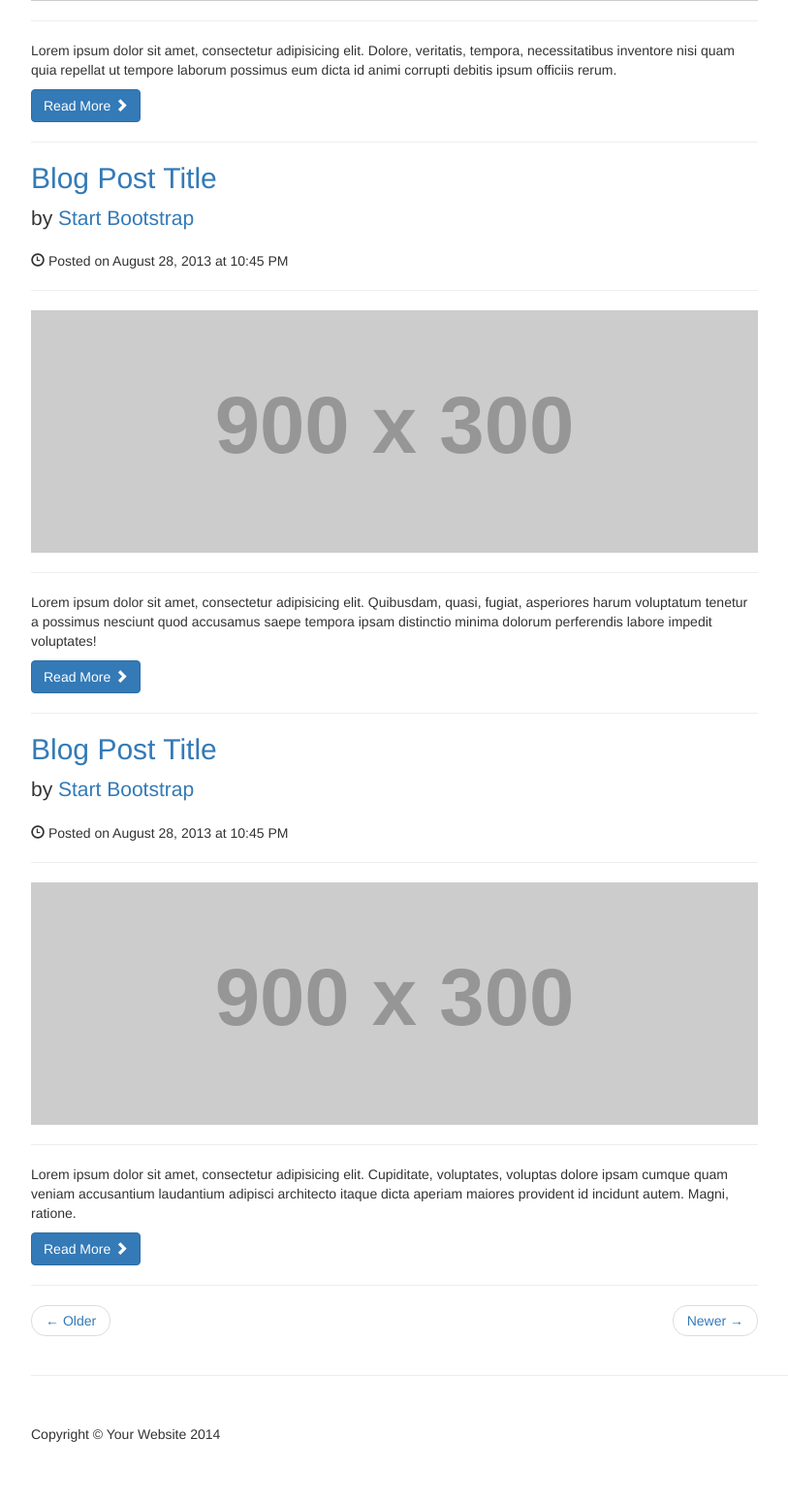
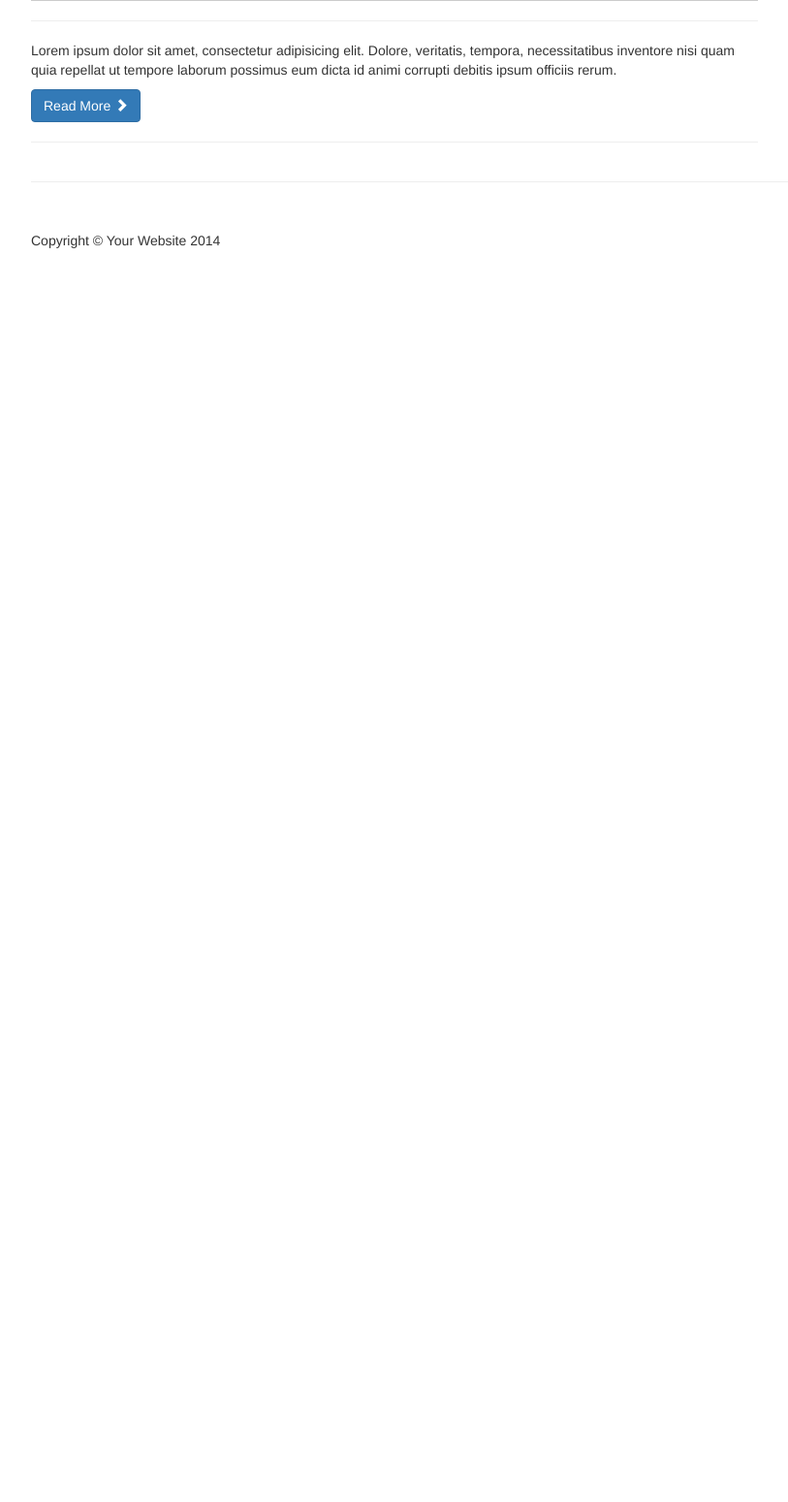
Before and after one commit to HsiaRepo/cms, a PHP site: page / in a window 1280 px wide. Shown: the part 582-2131 px from the top of the page at 97% size, without its empty margins (38-851 px from the left). After the commit the page ends 838 px from the top, so only its background shows below. Run offline with PHP 8.4, Linux system fonts and the light colour scheme; grey boxes labelled with a size stand in for pictures from a placeholder-image service; some libraries are stand-ins or nearby versions.

Commit message:
created pager.php and sidebar.php. Moved code from index.html. pager.php set aside for now

```diff
--- a/includes/footer.php
+++ b/includes/footer.php
@@ -1,4 +1,5 @@
 <!-- Footer -->
+
 <footer>
     <div class="row">
         <div class="col-lg-12">
@@ -9,7 +10,7 @@
     <!-- /.row -->
 </footer>
 
-</div>
+</div> <!-- opened in index.php -->
 <!-- /.container -->
 
 <!-- jQuery -->
@@ -18,6 +19,6 @@
 <!-- Bootstrap Core JavaScript -->
 <script src="js/bootstrap.min.js"></script>
 
-</body>
+</body> <!-- opened in header.php -->
 
-</html>
+</html> <!-- opened in header.php -->
--- a/index.php
+++ b/index.php
@@ -36,108 +36,10 @@
 
                 <hr>
 
-                <!-- Second Blog Post -->
-                <h2>
-                    <a href="#">Blog Post Title</a>
-                </h2>
-                <p class="lead">
-                    by <a href="index.php">Start Bootstrap</a>
-                </p>
-                <p><span class="glyphicon glyphicon-time"></span> Posted on August 28, 2013 at 10:45 PM</p>
-                <hr>
-                <img class="img-responsive" src="http://placehold.it/900x300" alt="">
-                <hr>
-                <p>Lorem ipsum dolor sit amet, consectetur adipisicing elit. Quibusdam, quasi, fugiat, asperiores harum voluptatum tenetur a possimus nesciunt quod accusamus saepe tempora ipsam distinctio minima dolorum perferendis labore impedit voluptates!</p>
-                <a class="btn btn-primary" href="#">Read More <span class="glyphicon glyphicon-chevron-right"></span></a>
-
-                <hr>
-
-                <!-- Third Blog Post -->
-                <h2>
-                    <a href="#">Blog Post Title</a>
-                </h2>
-                <p class="lead">
-                    by <a href="index.php">Start Bootstrap</a>
-                </p>
-                <p><span class="glyphicon glyphicon-time"></span> Posted on August 28, 2013 at 10:45 PM</p>
-                <hr>
-                <img class="img-responsive" src="http://placehold.it/900x300" alt="">
-                <hr>
-                <p>Lorem ipsum dolor sit amet, consectetur adipisicing elit. Cupiditate, voluptates, voluptas dolore ipsam cumque quam veniam accusantium laudantium adipisci architecto itaque dicta aperiam maiores provident id incidunt autem. Magni, ratione.</p>
-                <a class="btn btn-primary" href="#">Read More <span class="glyphicon glyphicon-chevron-right"></span></a>
-
-                <hr>
-
-                <!-- Pager -->
-                <ul class="pager">
-                    <li class="previous">
-                        <a href="#">&larr; Older</a>
-                    </li>
-                    <li class="next">
-                        <a href="#">Newer &rarr;</a>
-                    </li>
-                </ul>
 
             </div>
 
-            <!-- Blog Sidebar Widgets Column -->
-            <div class="col-md-4">
-
-                <!-- Blog Search Well -->
-                <div class="well">
-                    <h4>Blog Search</h4>
-                    <div class="input-group">
-                        <input type="text" class="form-control">
-                        <span class="input-group-btn">
-                            <button class="btn btn-default" type="button">
-                                <span class="glyphicon glyphicon-search"></span>
-                        </button>
-                        </span>
-                    </div>
-                    <!-- /.input-group -->
-                </div>
-
-                <!-- Blog Categories Well -->
-                <div class="well">
-                    <h4>Blog Categories</h4>
-                    <div class="row">
-                        <div class="col-lg-6">
-                            <ul class="list-unstyled">
-                                <li><a href="#">Category Name</a>
-                                </li>
-                                <li><a href="#">Category Name</a>
-                                </li>
-                                <li><a href="#">Category Name</a>
-                                </li>
-                                <li><a href="#">Category Name</a>
-                                </li>
-                            </ul>
-                        </div>
-                        <!-- /.col-lg-6 -->
-                        <div class="col-lg-6">
-                            <ul class="list-unstyled">
-                                <li><a href="#">Category Name</a>
-                                </li>
-                                <li><a href="#">Category Name</a>
-                                </li>
-                                <li><a href="#">Category Name</a>
-                                </li>
-                                <li><a href="#">Category Name</a>
-                                </li>
-                            </ul>
-                        </div>
-                        <!-- /.col-lg-6 -->
-                    </div>
-                    <!-- /.row -->
-                </div>
-
-                <!-- Side Widget Well -->
-                <div class="well">
-                    <h4>Side Widget Well</h4>
-                    <p>Lorem ipsum dolor sit amet, consectetur adipisicing elit. Inventore, perspiciatis adipisci accusamus laudantium odit aliquam repellat tempore quos aspernatur vero.</p>
-                </div>
-
-            </div>
+            <?php include "includes/sidebar.php" ?>
 
         </div>
         <!-- /.row -->
```
Also changed, not shown: includes/pager.php (added, +9 -0 lines), includes/sidebar.php (added, +58 -0 lines).
